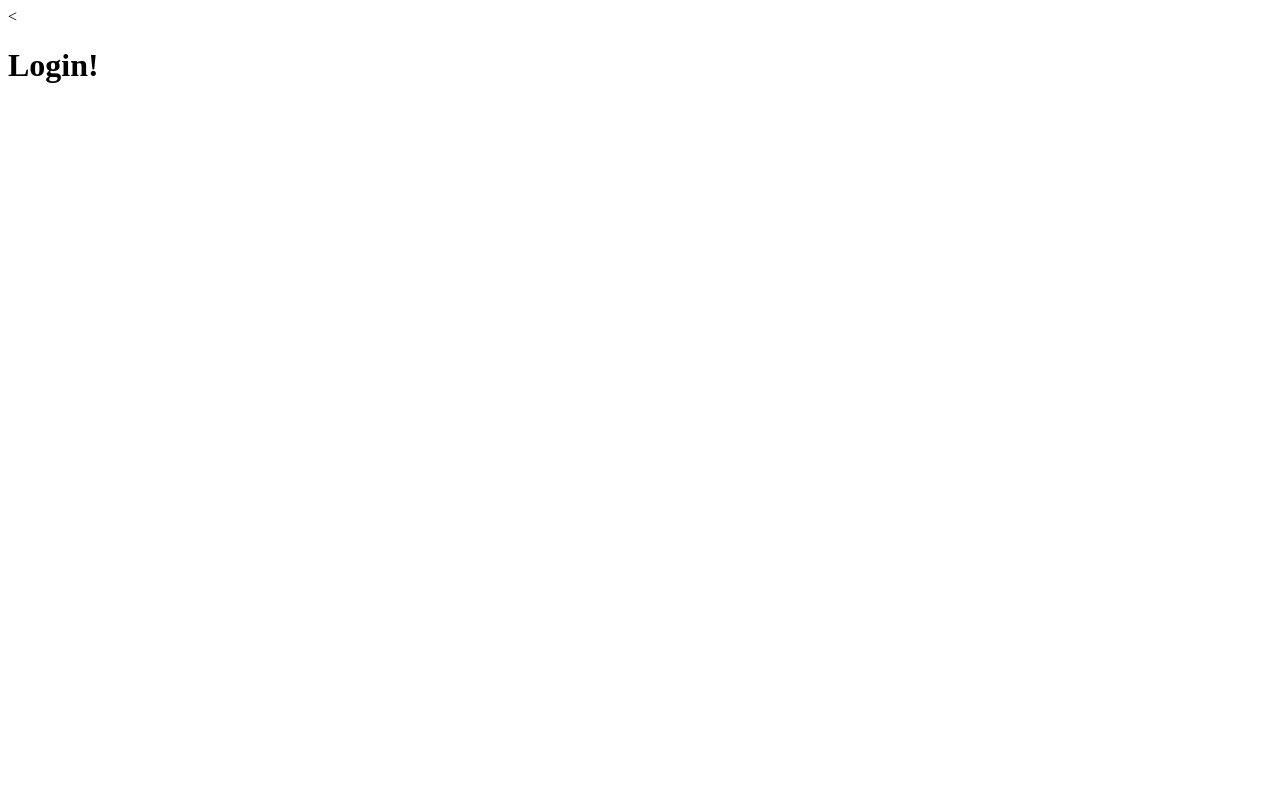
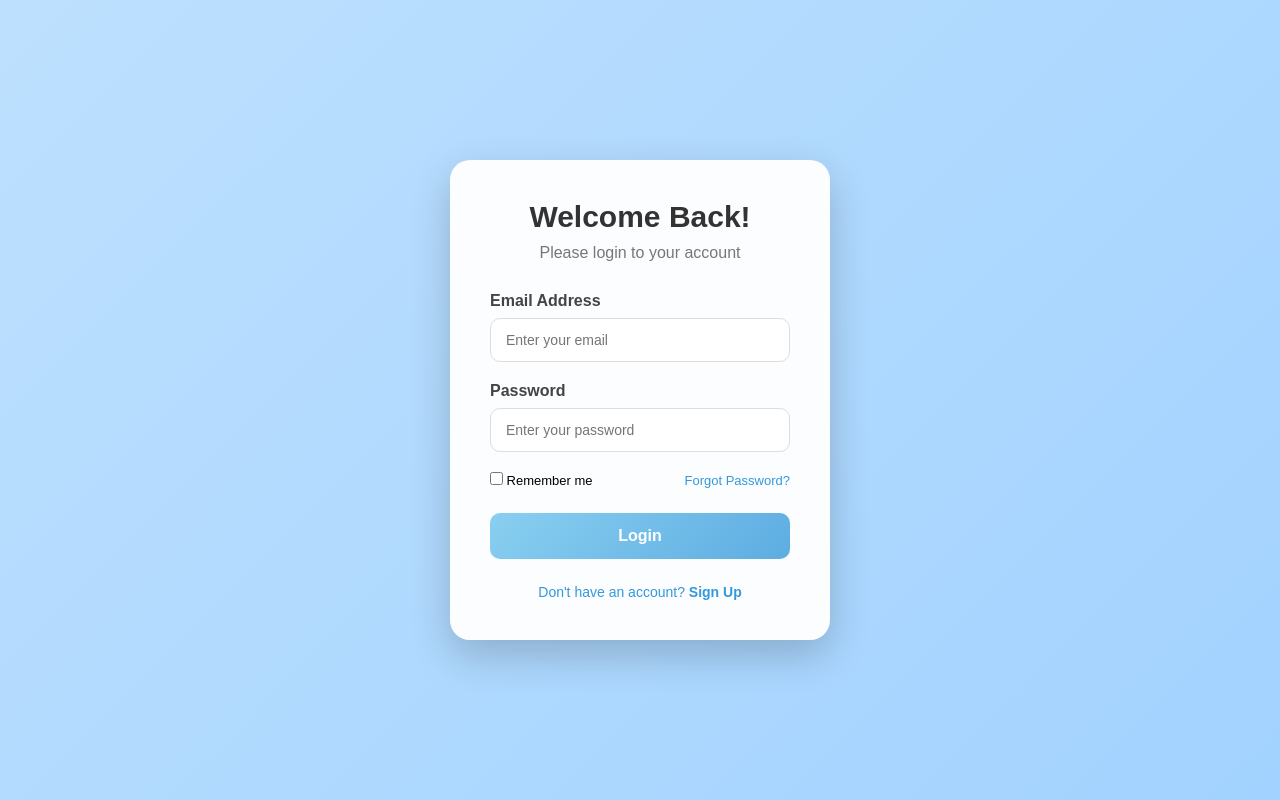
Before and after one commit to AlexLietha/GIF-Mart, a plain HTML site: page login.html in a window 1280 px wide. Drawn offline with Linux system fonts and the light colour scheme.

Commit message:
log in page done

```diff
--- a/login.html
+++ b/login.html
@@ -1,12 +1,197 @@
-<<!DOCTYPE html>
-<html>
+
+<!DOCTYPE html>
+<html lang="en">
 <head>
-	<meta charset="utf-8">
-	<meta name="viewport" content="width=device-width, initial-scale=1">
-	<title>GIF Mart - Login</title>
+    <meta charset="UTF-8">
+    <meta name="viewport" content="width=device-width, initial-scale=1.0">
+    <title>Login Page</title>
+
+    <style>
+        * {
+            margin: 0;
+            padding: 0;
+            box-sizing: border-box;
+            font-family: 'Poppins', sans-serif;
+        }
+
+        body {
+            min-height: 100vh;
+            display: flex;
+            justify-content: center;
+            align-items: center;
+			background: linear-gradient(135deg, #BDE0FE, #A2D2FF);
+        }
+
+        .login-container {
+            width: 380px;
+            padding: 40px;
+            background: rgba(255, 255, 255, 0.95);
+
+            border-radius: 20px;
+            box-shadow: 0 15px 40px rgba(0, 0, 0, 0.2);
+            animation: fadeIn 0.8s ease;
+        }
+
+        .login-container h2 {
+            text-align: center;
+            color: #333;
+            font-size: 30px;
+            margin-bottom: 10px;
+        }
+
+        .login-container p {
+            text-align: center;
+            color: #777;
+            margin-bottom: 30px;
+        }
+
+        .input-box {
+            margin-bottom: 20px;
+        }
+
+        .input-box label {
+            display: block;
+            margin-bottom: 8px;
+            color: #444;
+            font-weight: 600;
+        }
+
+        .input-box input {
+            width: 100%;
+            padding: 13px 15px;
+            border: 1px solid #ddd;
+            border-radius: 10px;
+            outline: none;
+            font-size: 14px;
+            transition: 0.3s;
+        }
+
+        .input-box input:focus {
+            border-color: #89CFF0;
+    		box-shadow: 0 0 8px rgba(137, 207, 240, 0.4);
+
+        }
+
+        .remember {
+            display: flex;
+            justify-content: space-between;
+            align-items: center;
+            font-size: 13px;
+            margin-bottom: 25px;
+        }
+
+        .remember a {
+            color: #3498DB;
+            text-decoration: none;
+        }
+
+        .remember a:hover {
+            text-decoration: underline;
+        }
+
+        .login-btn {
+            width: 100%;
+            padding: 14px;
+            border: none;
+            border-radius: 10px;
+			background: linear-gradient(135deg, #89CFF0, #5DADE2);
+            color: white;
+            font-size: 16px;
+            font-weight: bold;
+            cursor: pointer;
+            transition: 0.3s;
+        }
+
+        .login-btn:hover {
+            transform: translateY(-3px);
+            box-shadow: 0 8px 20px rgba(93, 173, 226, 0.4);
+
+        }
+
+        .signup {
+            margin-top: 25px;
+            text-align: center;
+            font-size: 14px;
+            color: #3498DB;
+
+        }
+
+        .signup a {
+            color: #3498DB;
+            font-weight: bold;
+            text-decoration: none;
+        }
+
+        @keyframes fadeIn {
+            from {
+                opacity: 0;
+                transform: translateY(20px);
+            }
+            to {
+                opacity: 1;
+                transform: translateY(0);
+            }
+        }
+
+        @media (max-width: 450px) {
+            .login-container {
+                width: 90%;
+                padding: 30px 22px;
+            }
+        }
+    </style>
 </head>
+
 <body>
-	<h1>Login!</h1>
+
+    <div class="login-container">
+
+        <h2>Welcome Back!</h2>
+        <p>Please login to your account</p>
+
+        <form action="#" method="post">
+
+            <div class="input-box">
+                <label for="email">Email Address</label>
+                <input
+                    type="email"
+                    id="email"
+                    placeholder="Enter your email"
+                    required
+                >
+            </div>
+
+            <div class="input-box">
+                <label for="password">Password</label>
+                <input
+                    type="password"
+                    id="password"
+                    placeholder="Enter your password"
+                    required
+                >
+            </div>
+
+            <div class="remember">
+                <label>
+                    <input type="checkbox">
+                    Remember me
+                </label>
+
+                <a href="#">Forgot Password?</a>
+            </div>
+
+            <button type="submit" class="login-btn">
+                Login
+            </button>
+
+        </form>
+
+        <div class="signup">
+            Don't have an account?
+            <a href="#">Sign Up</a>
+        </div>
+
+    </div>
 
 </body>
 </html>
```
